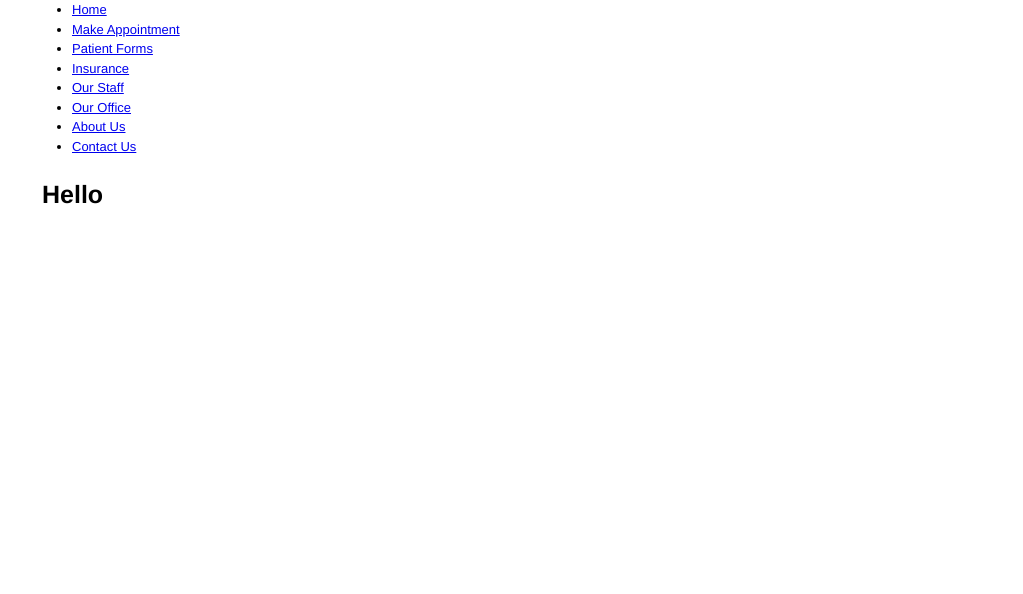
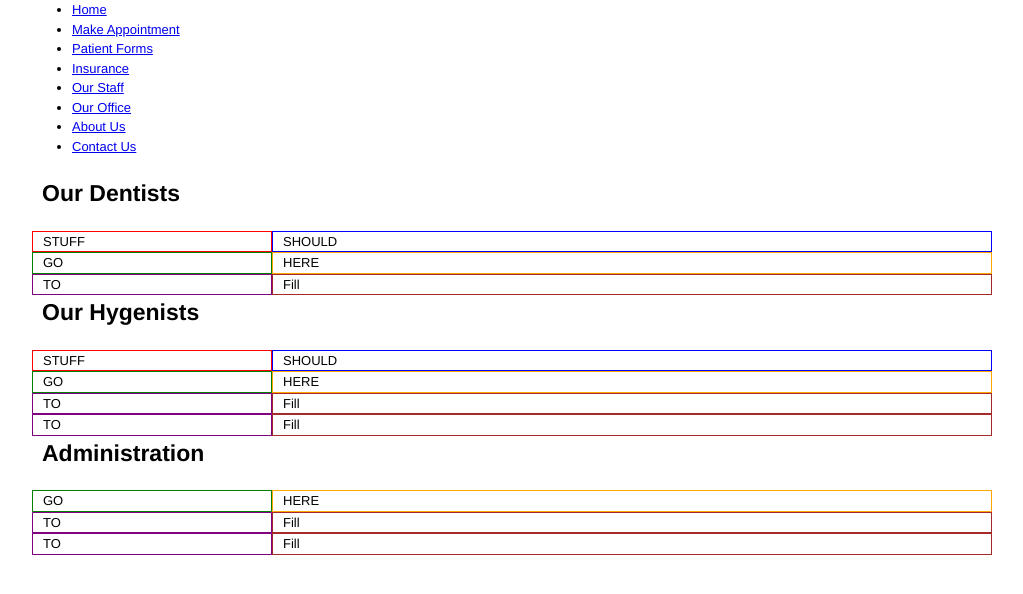
Before and after one commit to spullen/cscie12-final-project, a PHP site: page /staff.php in a window 1280 px wide. Shown: the top 594 px of the page, without its empty margins (128-1151 px from the left). Run offline with PHP 8.4, Linux system fonts and the light colour scheme; some libraries are stand-ins or nearby versions.

```diff
--- a/index.php
+++ b/index.php
@@ -1,5 +1,5 @@
 <?php include 'includes/header.php' ?>
-<div class="grid-container" style="border: 1px solid black">
+<div class="grid-container">
   <div class="grid-100">
     <h1>Hello</h1>
   </div>
--- a/staff.php
+++ b/staff.php
@@ -1,7 +1,57 @@
 <?php include 'includes/header.php' ?>
 <div class="grid-container">
   <div class="grid-100">
-    <h1>Hello</h1>
+    <h2>Our Dentists</h2>
   </div>
 </div>
+<div class="grid-container staff-profile">
+  <div class="grid-25" style="border: 1px solid red;">STUFF</div>
+  <div class="grid-75" style="border: 1px solid blue;">SHOULD</div>
+</div>
+<div class="grid-container staff-profile">
+  <div class="grid-25" style="border: 1px solid green;">GO</div>
+  <div class="grid-75" style="border: 1px solid orange;">HERE</div>
+</div>
+<div class="grid-container staff-profile">
+  <div class="grid-25" style="border: 1px solid purple;">TO</div>
+  <div class="grid-75" style="border: 1px solid brown;">Fill</div>
+</div>
+<div class="grid-container">
+  <div class="grid-100">
+    <h2>Our Hygenists</h2>
+  </div>
+</div>
+<div class="grid-container staff-profile">
+  <div class="grid-25" style="border: 1px solid red;">STUFF</div>
+  <div class="grid-75" style="border: 1px solid blue;">SHOULD</div>
+</div>
+<div class="grid-container staff-profile">
+  <div class="grid-25" style="border: 1px solid green;">GO</div>
+  <div class="grid-75" style="border: 1px solid orange;">HERE</div>
+</div>
+<div class="grid-container staff-profile">
+  <div class="grid-25" style="border: 1px solid purple;">TO</div>
+  <div class="grid-75" style="border: 1px solid brown;">Fill</div>
+</div>
+<div class="grid-container staff-profile">
+  <div class="grid-25" style="border: 1px solid purple;">TO</div>
+  <div class="grid-75" style="border: 1px solid brown;">Fill</div>
+</div>
+<div class="grid-container">
+  <div class="grid-100">
+    <h2>Administration</h2>
+  </div>
+</div>
+<div class="grid-container staff-profile">
+  <div class="grid-25" style="border: 1px solid green;">GO</div>
+  <div class="grid-75" style="border: 1px solid orange;">HERE</div>
+</div>
+<div class="grid-container staff-profile">
+  <div class="grid-25" style="border: 1px solid purple;">TO</div>
+  <div class="grid-75" style="border: 1px solid brown;">Fill</div>
+</div>
+<div class="grid-container staff-profile">
+  <div class="grid-25" style="border: 1px solid purple;">TO</div>
+  <div class="grid-75" style="border: 1px solid brown;">Fill</div>
+</div>
 <?php include 'includes/footer.php' ?>
```
Also changed, not shown: about.php (+7 -1 lines).
